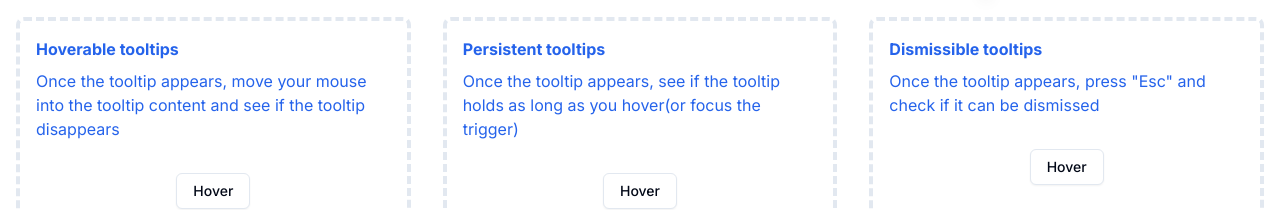
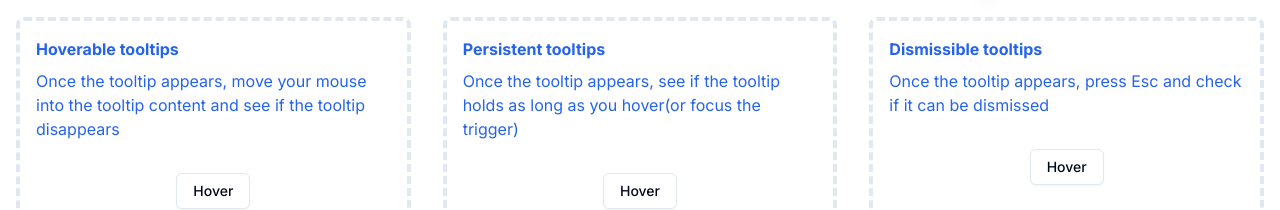
Before and after one commit to vivek-g-browserstack/interactive-wcag-examples, a Next.js app: page / in a window 1280 px wide. Shown: the part 839-1049 px from the top of the page. Built offline with nearby package versions, Linux system fonts and the light colour scheme.

Commit message:
Fix build errors

```diff
--- a/src/components/ContentOnHoverOrFocus/broken/Persistent.tsx
+++ b/src/components/ContentOnHoverOrFocus/broken/Persistent.tsx
@@ -14,7 +14,7 @@ export function PersistentBroken() {
                     <Button variant="outline" className="w-fit mx-auto">Hover</Button>
                 </TooltipTrigger>
                 <TooltipContent>
-                    <p className="w-48">I am the content inside the tooltip. Do I get dismissed automatically after a while or do I stay like I'm your best friend?</p>
+                    <p className="w-48">I am the content inside the tooltip. Do I get dismissed automatically after a while or do I stay like I am your best friend?</p>
                 </TooltipContent>
             </Tooltip>
         </TooltipProvider>
--- a/src/components/ContentOnHoverOrFocus/index.tsx
+++ b/src/components/ContentOnHoverOrFocus/index.tsx
@@ -34,7 +34,7 @@ export function ContentOnFocusOrHover() {
                 </div>
                 <div className="p-4 rounded-lg border-4 border-dashed border-slate-200 flex flex-col">
                     <h3 className="font-bold mb-2 text-blue-600">Dismissible tooltips</h3>
-                    <p className="text-blue-600 mb-8">Once the tooltip appears, press "Esc" and check if it can be dismissed</p>
+                    <p className="text-blue-600 mb-8">Once the tooltip appears, press Esc and check if it can be dismissed</p>
                     {isFixed ? <DismissibleBroken /> : <DismissibleBroken />}
                 </div>
 
```
